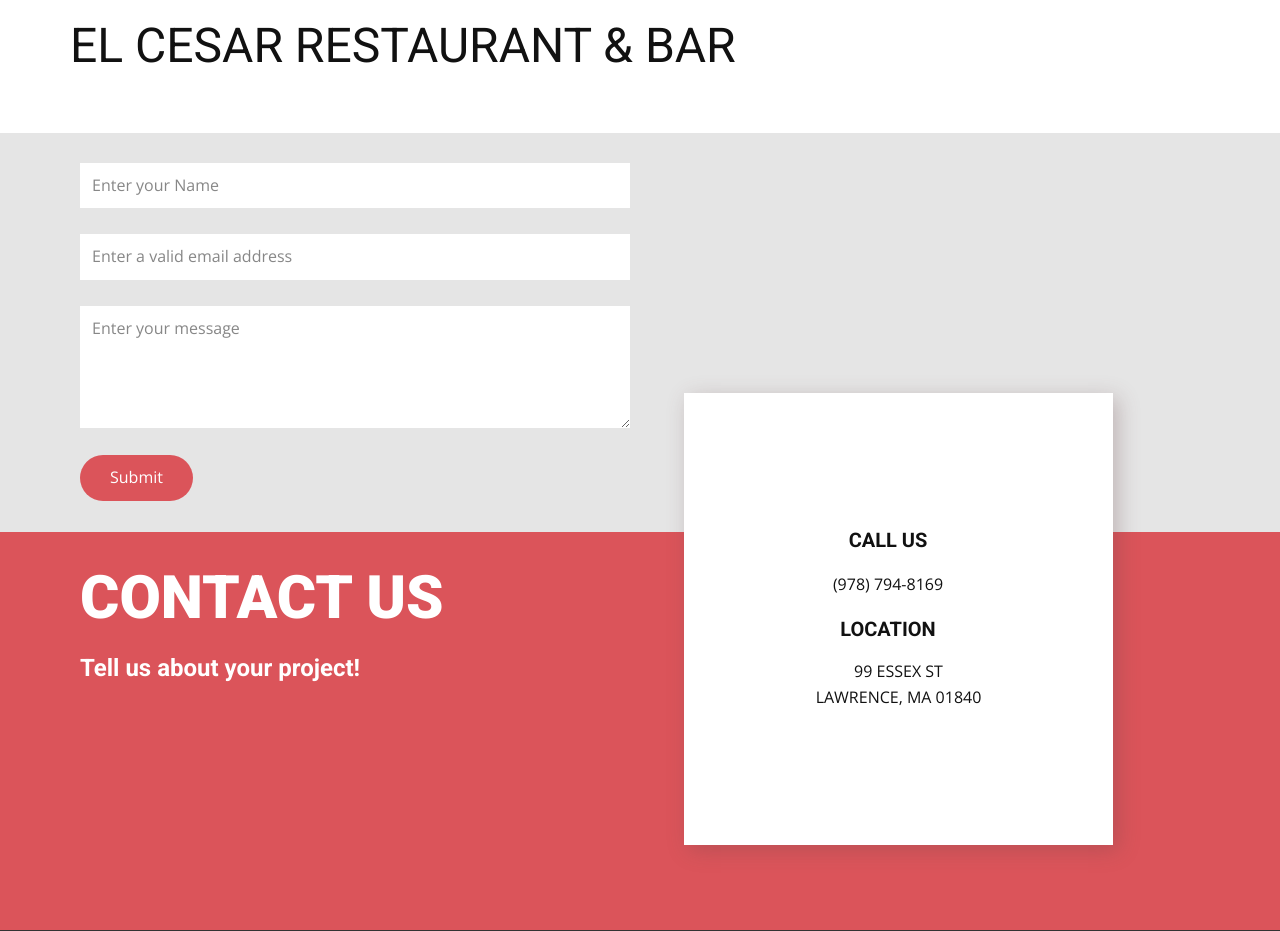
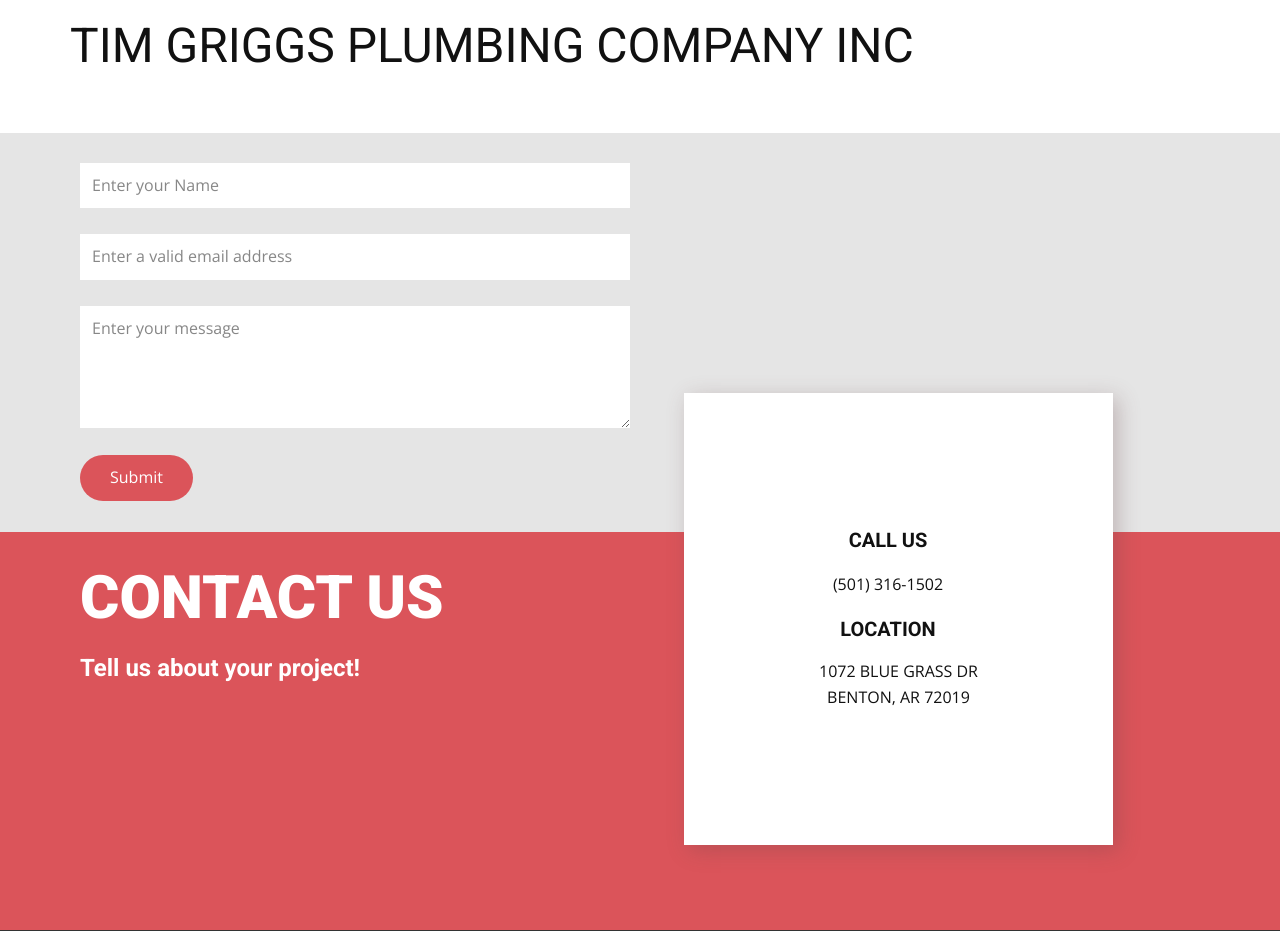
Before and after one commit to runacode/tim, a PHP site: page / in a window 1280 px wide. Shown: the top 931 px of the page. Run offline with PHP 8.4, Linux system fonts and the light colour scheme.

Commit message:
Update index.php

```diff
--- a/index.php
+++ b/index.php
@@ -1,7 +1,7 @@
-<?php $company = "EL CESAR RESTAURANT & BAR";
-$phone = "(978) 794-8169";
-	$address1 = "99 ESSEX ST";
-	$address2 = "LAWRENCE, MA 01840";
+<?php $company = "TIM GRIGGS PLUMBING COMPANY INC";
+$phone = "(501) 316-1502";
+	$address1 = "1072 BLUE GRASS DR";
+	$address2 = "BENTON, AR 72019";
 ?>
 <!DOCTYPE html>
 <html style="font-size: 16px;">
```
